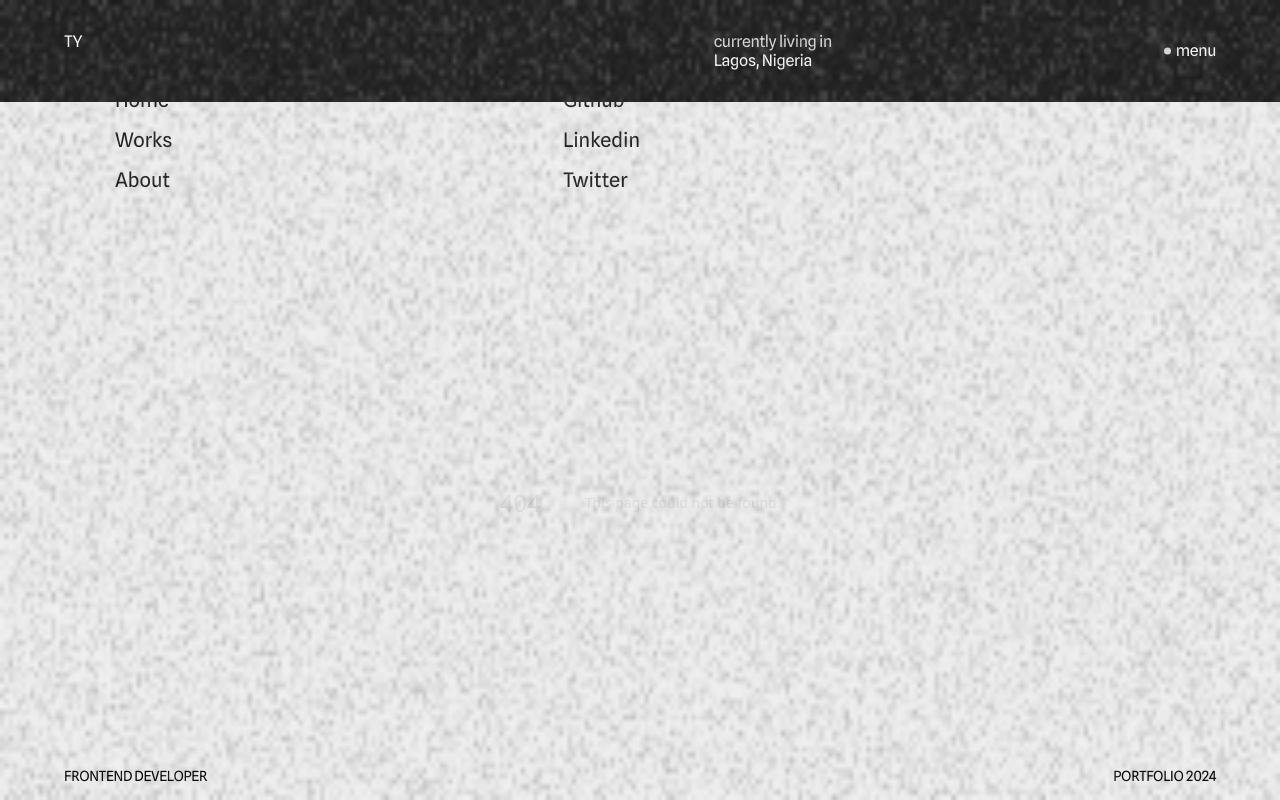
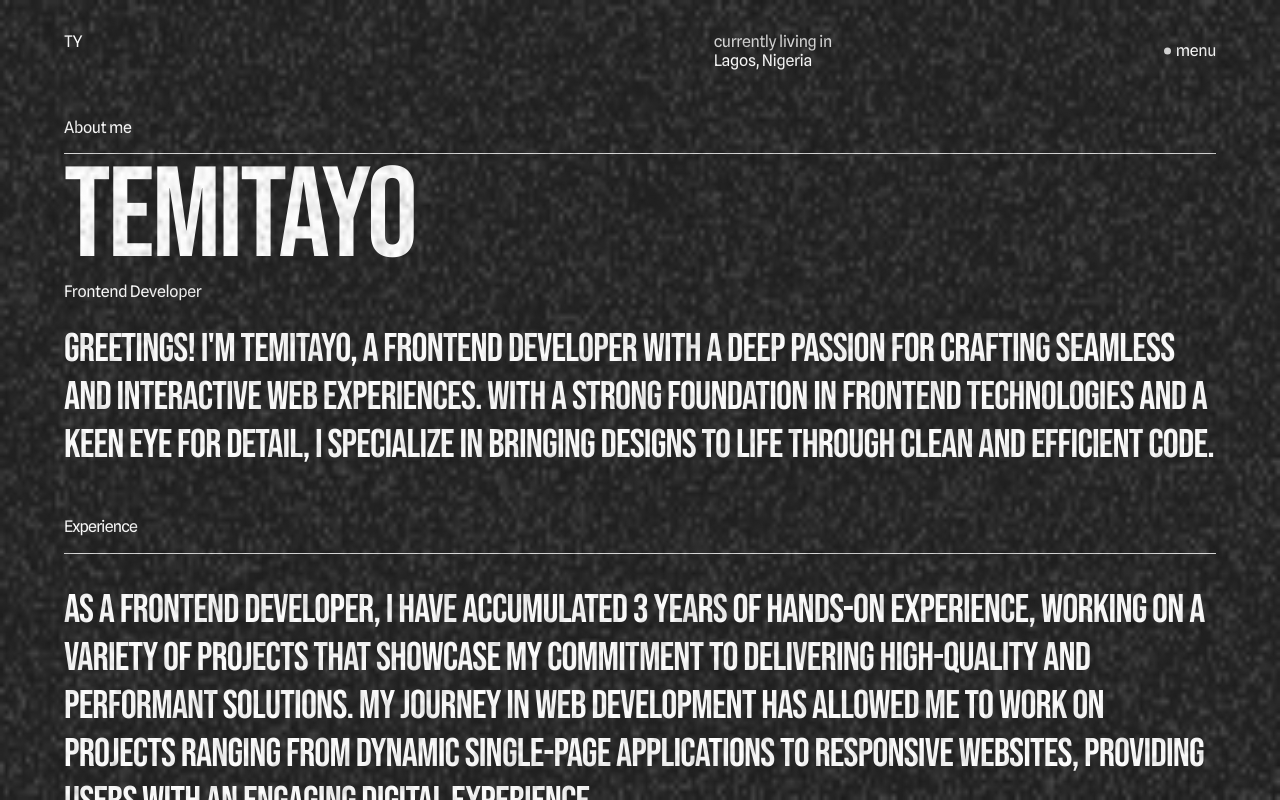
Before and after one commit to Temitayo-spec/portfolio-v2, a Next.js app: page /about in a window 1280 px wide. Before the commit this address had no page. Shown: the top 800 px of the page. Built offline with nearby package versions, Linux system fonts and the light colour scheme.

Commit message:
feat: done with the basic layout of the about page

```diff
--- /dev/null
+++ b/src/pages/about.tsx
@@ -0,0 +1,140 @@
+import styles from '@/styles/About.module.scss';
+import { useRecoilState } from 'recoil';
+import { viewAtom } from '../../atoms/viewAtom';
+import { useEffect, useRef } from 'react';
+
+const About = () => {
+  const [, setIsInView] = useRecoilState(viewAtom);
+
+  const componentRef = useRef(null) as unknown as any;
+
+  const handleScroll = () => {
+    const triggerTop = window.innerHeight / 2; // Adjust as needed
+    const triggerBottom = window.innerHeight;
+
+    const rect = componentRef.current.getBoundingClientRect();
+    const elementTop = rect.top;
+    const elementBottom = rect.bottom;
+
+    if (elementTop < triggerBottom && elementBottom > triggerTop) {
+      setIsInView(false);
+    } else {
+      setIsInView(true);
+    }
+  };
+
+  useEffect(() => {
+    window.addEventListener('scroll', handleScroll);
+    return () => {
+      window.removeEventListener('scroll', handleScroll);
+    };
+  }, []);
+  return (
+    <div className={styles.about__wrapper}>
+      <div className={styles.about__inner}>
+        <div className={styles.about__header}>
+          <p>About me</p>
+          <div className={styles.line__drawer} />
+        </div>
+        <section className={styles.main__content}>
+          <div className={styles.title}>
+            <h1>Temitayo</h1>
+            <p>Frontend Developer</p>
+          </div>
+
+          <div className={styles.body__text}>
+            <p>
+              Greetings! I&apos;m Temitayo, a frontend developer with a deep
+              passion for crafting seamless and interactive web experiences.
+              With a strong foundation in frontend technologies and a keen eye
+              for detail, I specialize in bringing designs to life through clean
+              and efficient code.
+            </p>
+
+            <div className={styles.heading}>
+              <p>Experience</p>
+              <div className={styles.line__drawer} />
+            </div>
+
+            <p>
+              As a frontend developer, I have accumulated 3 years of hands-on
+              experience, working on a variety of projects that showcase my
+              commitment to delivering high-quality and performant solutions. My
+              journey in web development has allowed me to work on projects
+              ranging from dynamic single-page applications to responsive
+              websites, providing users with an engaging digital experience.
+            </p>
+
+            <div className={styles.heading}>
+              <p>Development Philosophy</p>
+              <div className={styles.line__drawer} />
+            </div>
+
+            <p>
+              I believe in the power of code to transform ideas into reality.
+              Every line of code I write is a deliberate step towards creating
+              robust, user-friendly, and visually appealing applications. I am
+              dedicated to staying current with the ever-evolving landscape of
+              frontend technologies, ensuring that the solutions I build are not
+              only cutting-edge but also sustainable.
+            </p>
+
+            <div className={styles.heading}>
+              <p>Tech Stack</p>
+              <div className={styles.line__drawer} />
+            </div>
+
+            <p>
+              Proficient in a versatile tech stack, my skills include: <br />
+              Languages: HTML, CSS, JavaScript (ES6+), Typescript <br />{' '}
+              Frameworks: React.js/Next.js, React Native, Styled Components,
+              Sanity.io, Framer motion, Gsap, Sass, Firebase, Node.js <br />{' '}
+              State Management: Redux, Context API <br /> Build Tools: Webpack,
+              Babel <br /> Version Control: Git/GitHub <br /> Responsive Design:
+              Ensuring seamless user experiences across various devices
+            </p>
+
+            <div className={styles.heading}>
+              <p>Collaborative Approach</p>
+              <div className={styles.line__drawer} />
+            </div>
+
+            <p>
+              Having collaborated with cross-functional teams, I understand the
+              importance of effective communication and teamwork in the
+              development process. Whether working with designers, backend
+              developers, or project managers, I thrive in an environment where
+              collaboration is key, ensuring that the final product meets both
+              technical requirements and user expectations.
+            </p>
+            <div className={styles.heading}>
+              <p>Continuous Learning</p>
+              <div className={styles.line__drawer} />
+            </div>
+
+            <p>
+              In the dynamic world of frontend development, continuous learning
+              is essential. I actively seek opportunities to expand my skill
+              set, stay informed about emerging technologies, and contribute to
+              the vibrant developer community.
+            </p>
+            <div className={styles.heading}>
+              <p>Let&apos;s Build Something Amazing</p>
+              <div className={styles.line__drawer} />
+            </div>
+
+            <p ref={componentRef}>
+              Whether you have a specific project in mind or you&apos;re looking
+              for a frontend developer to join your team, I am excited about the
+              prospect of turning ideas into functional and visually appealing
+              digital experiences. Let&apos;s connect, collaborate, and create
+              something extraordinary!
+            </p>
+          </div>
+        </section>
+      </div>
+    </div>
+  );
+};
+
+export default About;
--- /dev/null
+++ b/src/styles/About.module.scss
@@ -0,0 +1,75 @@
+.about__wrapper {
+    background-color: var(--background-color);
+    position: relative;
+    z-index: 1;
+    width: 100%;
+    display: flex;
+    flex-direction: column;
+    height: 100%;
+    border-radius: 0 0 40px 40px;
+    margin-bottom: 100vh;
+    padding-bottom: 3rem;
+
+    .about__inner {
+        display: flex;
+        flex-direction: column;
+        width: 90%;
+        margin: 0 auto;
+
+
+        .about__header,
+        .heading {
+            p {
+                color: #FFF;
+                font-family: 'Spline Sans';
+                font-size: 1rem;
+                font-weight: 400;
+                margin: 1em 0;
+            }
+
+            div {
+                background-color: #D9D9D9;
+                height: 1px;
+                width: 100%;
+            }
+        }
+
+        .heading {
+            margin: 3rem 0 2em;
+        }
+    }
+}
+
+.main__content {
+    .body__text {
+        margin-top: 1.5rem;
+
+        p {
+            color: #FFF;
+            font-family: 'Bebas Neue';
+            font-size: 2.5rem;
+            font-weight: 400;
+            line-height: 120%;
+            letter-spacing: -0.05rem;
+        }
+    }
+}
+
+.title {
+    h1 {
+        color: #FFF;
+        font-family: 'Bebas Neue';
+        font-size: 8rem;
+        font-weight: 400;
+        line-height: 100%;
+        letter-spacing: -0.16rem;
+        text-transform: uppercase;
+    }
+
+    p {
+        color: #FFF;
+        font-family: 'Spline Sans';
+        font-size: 1rem;
+        font-weight: 400;
+    }
+}
--- a/src/styles/globals.scss
+++ b/src/styles/globals.scss
@@ -15,7 +15,6 @@
 html,
 body {
   max-width: 100vw;
-  overflow-x: hidden;
 
   &::-webkit-scrollbar {
     width: 0.5rem;
```
